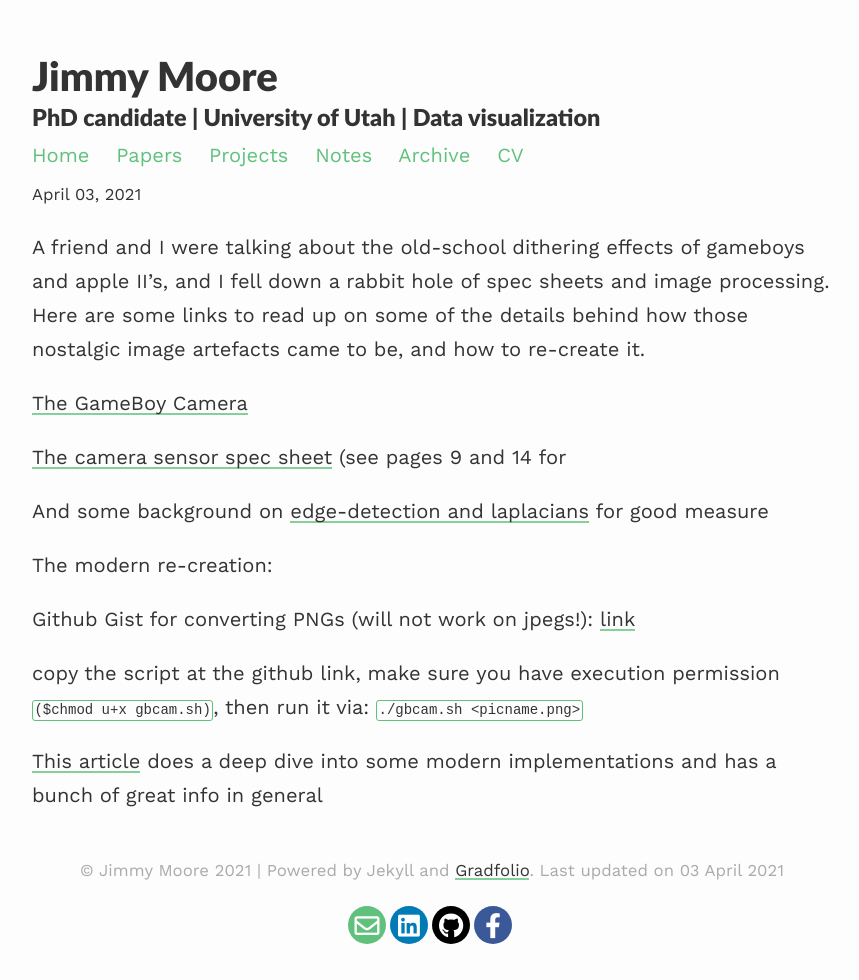
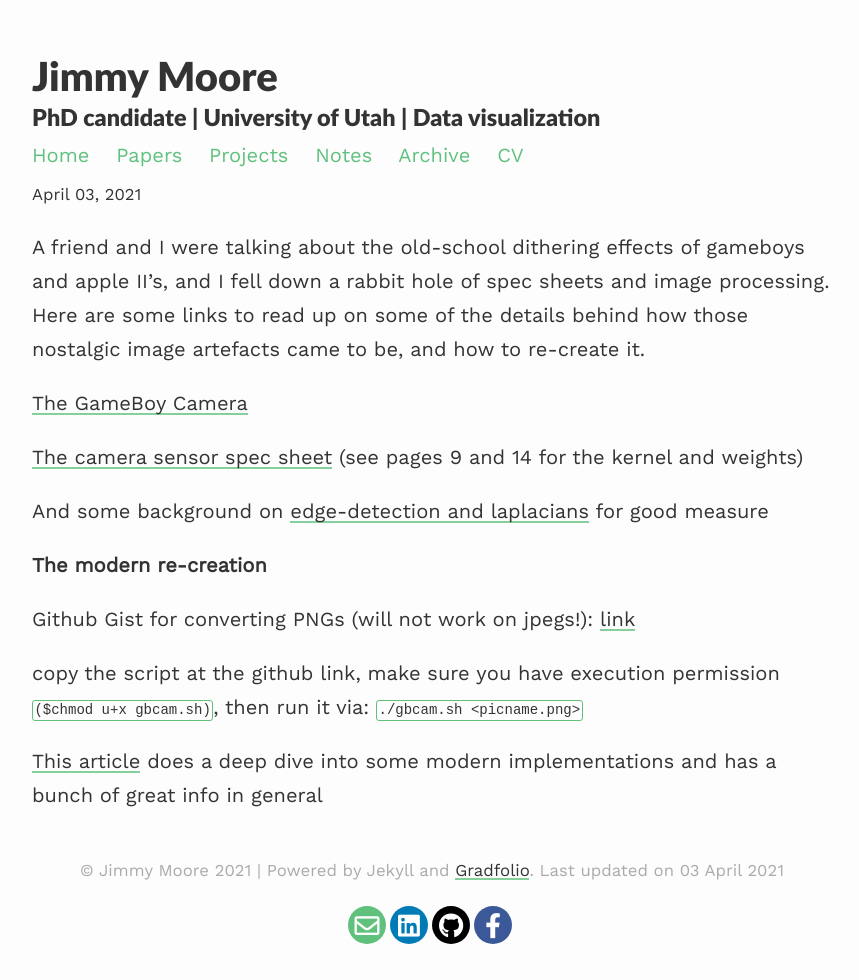
Before and after one commit to UtahJimmy/utahjimmy.github.io, a Jekyll site: the page built from _posts/2020-08-22-Dithering.md, in a window 1280 px wide. Shown: the whole page, without its empty margins (208-1067 px from the left). Built offline with Jekyll 4.4.1, drawn with Linux system fonts in a browser that asks for light colours; nearby versions of some CDN libraries; our own code applies the rules of GitHub Pages for plain Markdown files.

Commit message:
Update 2020-08-22-Dithering.md

```diff
--- a/_posts/2020-08-22-Dithering.md
+++ b/_posts/2020-08-22-Dithering.md
@@ -8,11 +8,11 @@ Here are some links to read up on some of the details behind how those nostalgic
 
 [The GameBoy Camera](http://web.csulb.edu/~wmartinz/rssc/content/MS_77.html)
 
-[The camera sensor spec sheet](https://people.ece.cornell.edu/land/courses/ece4760/FinalProjects/f2012/qs44_twc55/qs44_twc55/datasheets/MITSUB_image_sensor.pdf) (see pages 9 and 14 for
+[The camera sensor spec sheet](https://people.ece.cornell.edu/land/courses/ece4760/FinalProjects/f2012/qs44_twc55/qs44_twc55/datasheets/MITSUB_image_sensor.pdf) (see pages 9 and 14 for the kernel and weights)
 
 And some background on [edge-detection and laplacians](https://html.alldatasheet.com/html-pdf/146598/MITSUBISHI/M64282FP/6064/10/M64282FP.html) for good measure
 
-The modern re-creation:
+**The modern re-creation**
 
 Github Gist for converting PNGs (will not work on jpegs!): [link](https://gist.github.com/s3krit/39725ba2f4ca9e6a09d01ea6863516c7)
 
```
